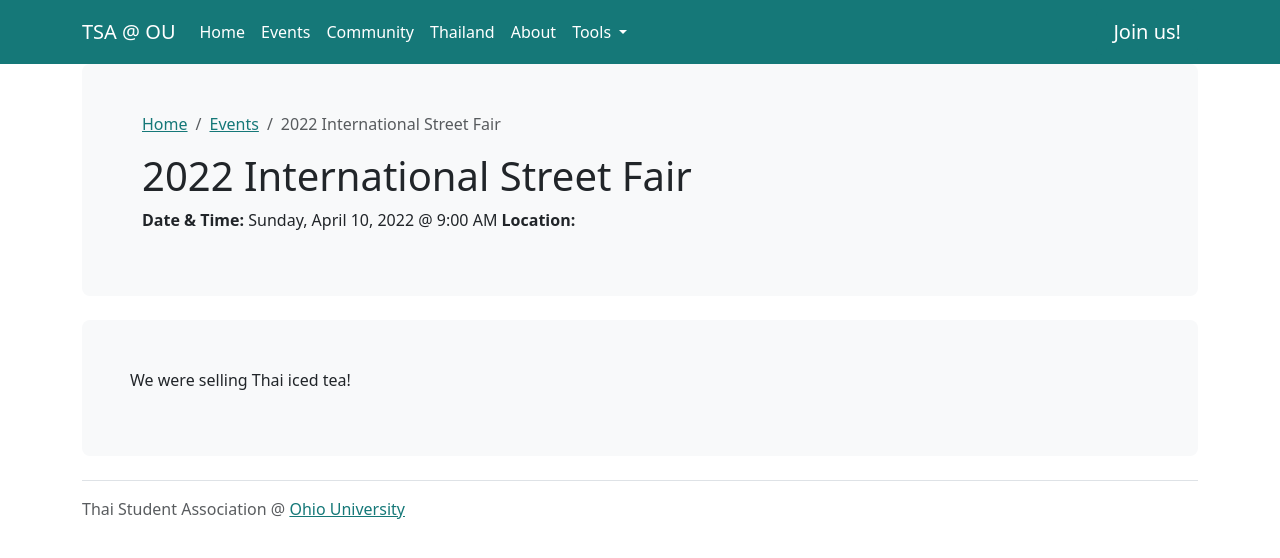
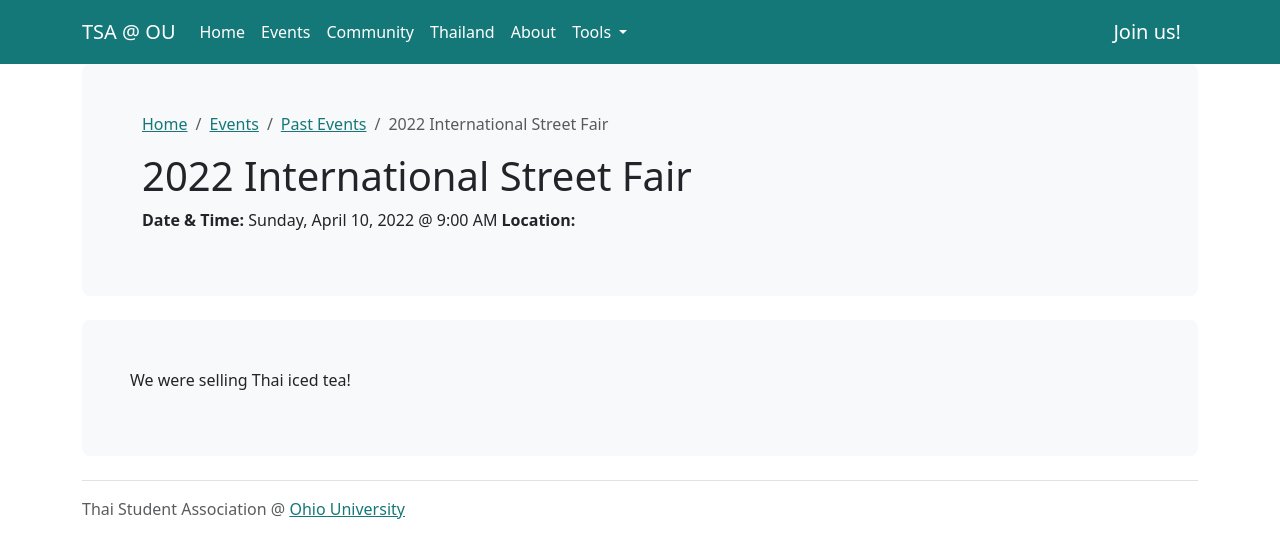
Before and after one commit to itstsaou/web, a Jekyll site: the page built from _events/2022-04-10-international-street-fair.md, in a window 1280 px wide. Shown: the top 558 px of the page. Built offline with Jekyll 4.4.1, drawn with Linux system fonts in a browser that asks for light colours; nearby versions of some CDN libraries.

Commit message:
feat: past event now get back to past event list page
Fix margin bottom of the index page.

```diff
--- a/_layouts/event-detail.html
+++ b/_layouts/event-detail.html
@@ -12,7 +12,14 @@
             <nav aria-label="breadcrumb">
               <ol class="breadcrumb">
                 <li class="breadcrumb-item"><a href="/">Home</a></li>
+                {% if event.begin >= site.time %}
                 <li class="breadcrumb-item"><a href="/events">Events</a></li>
+                {% else %}
+                <li class="breadcrumb-item"><a href="/events">Events</a></li>
+                <li class="breadcrumb-item">
+                  <a href="/events/past">Past Events</a>
+                </li>
+                {% endif %}
                 <li class="breadcrumb-item active" aria-current="page">
                   {{ page.title }}
                 </li>
--- a/_layouts/past-events.html
+++ b/_layouts/past-events.html
@@ -14,7 +14,7 @@
                 <li class="breadcrumb-item"><a href="/">Home</a></li>
                 <li class="breadcrumb-item"><a href="/events">Events</a></li>
                 <li class="breadcrumb-item active" aria-current="page">
-                  {{ page.title }}
+                  Past Events
                 </li>
               </ol>
             </nav>
```
Also changed, not shown: index.html (+4 -3 lines).
